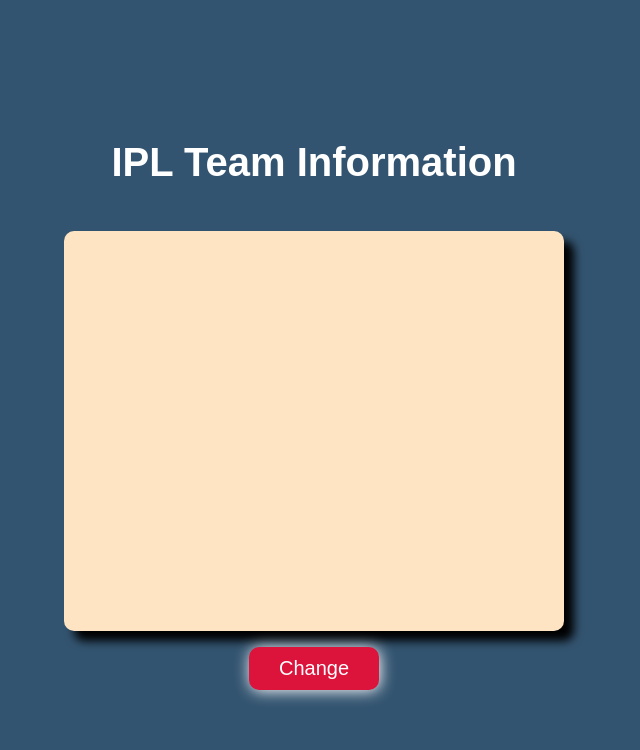
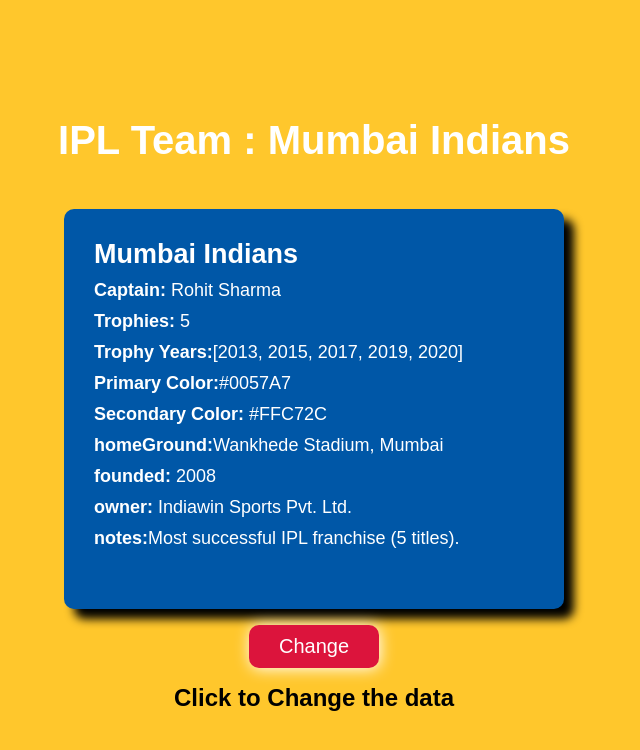
Before and after one commit to kaustubhsakpal/mini_projects, a plain HTML site: page IPL_mini_learning/index.html in a window 1280 px wide. Shown: the whole page, without its empty margins (326-966 px from the left). Drawn offline with Linux system fonts and the light colour scheme.

Commit message:
first commit

```diff
--- a/IPL_mini_learning/index.html
+++ b/IPL_mini_learning/index.html
@@ -10,11 +10,23 @@
 
 
     <main>
-    <H1>IPL Team Information</H1>
+    <h1>IPL Team : Mumbai Indians</h1>
     <div id="box">
-
+        <div class="team-card">
+      <h2>Mumbai Indians</h2>
+      <p><strong>Captain:</strong> Rohit Sharma</p>
+      <p><strong>Trophies:</strong> 5 </p>
+      <p><strong>Trophy Years:</strong>[2013, 2015, 2017, 2019, 2020]</p>
+      <p><strong>Primary Color:</strong>#0057A7</p>
+      <p><strong>Secondary Color:</strong> #FFC72C</p>
+      <p><strong>homeGround:</strong>Wankhede Stadium, Mumbai</p>
+      <p><strong>founded:</strong> 2008</p>
+      <p><strong>owner:</strong> Indiawin Sports Pvt. Ltd.</p>
+      <p><strong>notes:</strong>Most successful IPL franchise (5 titles).</p>
+    </div>
     </div>
     <button> Change</button>
+    <h2 class="iamh2">Click to Change the data </h2>
 </main>
 
 
--- a/IPL_mini_learning/index.js
+++ b/IPL_mini_learning/index.js
@@ -1,4 +1,3 @@
-// IPL teams data (2025-season snapshot)
 const iplTeams = [
   {
     id: "MI",
@@ -135,6 +134,7 @@
 const btn=document.querySelector("button");
 const main=document.querySelector("main");
 const box=document.querySelector("#box");
+const iamh2=document.querySelector(".iamh2");
 
 
 btn.addEventListener("click",()=>{
@@ -148,6 +148,12 @@
       <p><strong>Trophy Years:</strong> ${random.trophyYears}</p>
       <p><strong>Primary Color:</strong> ${random.primaryColor}</p>
       <p><strong>Secondary Color:</strong> ${random.secondaryColor}</p>
+      <p><strong>homeGround :</strong> ${random.homeGround}</p>
+      <p><strong>founded :</strong> ${random.founded}</p>
+      <p><strong>owner :</strong> ${random.owner}</p>
+      <p><strong>notes :</strong> ${random.notes}</p>
     </div>`
-
+    document.querySelector("h1").textContent=`IPL Team :${random.name}`
+    btn.style.backgroundColor=random.secondaryColor;
+   iamh2.style.color=random.secondaryColor;
 })
--- a/IPL_mini_learning/style.css
+++ b/IPL_mini_learning/style.css
@@ -22,7 +22,7 @@
 main {
   height: 100%;
   width: 100%;
-  background-color: rgb(51, 84, 112);
+  background-color: #FFC72C;
    display: flex;
   justify-content: center;
   align-items: center;
@@ -30,7 +30,7 @@
   flex-direction: column;
 }
 #box {
-  background-color: bisque;
+  background-color: #0057A7;
   font-size: 15px;
   height: 400px;
   width: 500px;
@@ -54,12 +54,17 @@
 }
 
 .team-card{
-    padding-top: 30px;
-    font-size: 22px;
+    padding-top: 10px;
+    font-size: 18px;
     display: flex;
     justify-content: space-around;
     align-items: start;
     color: white;
     flex-direction: column;
-    gap: 20px;
+    gap: 10px;
+
 }
+
+#box2{
+
+}
```
Also changed, not shown: learn/learn.html (+1 -0 lines), learn/learn.js (+8 -4 lines).
